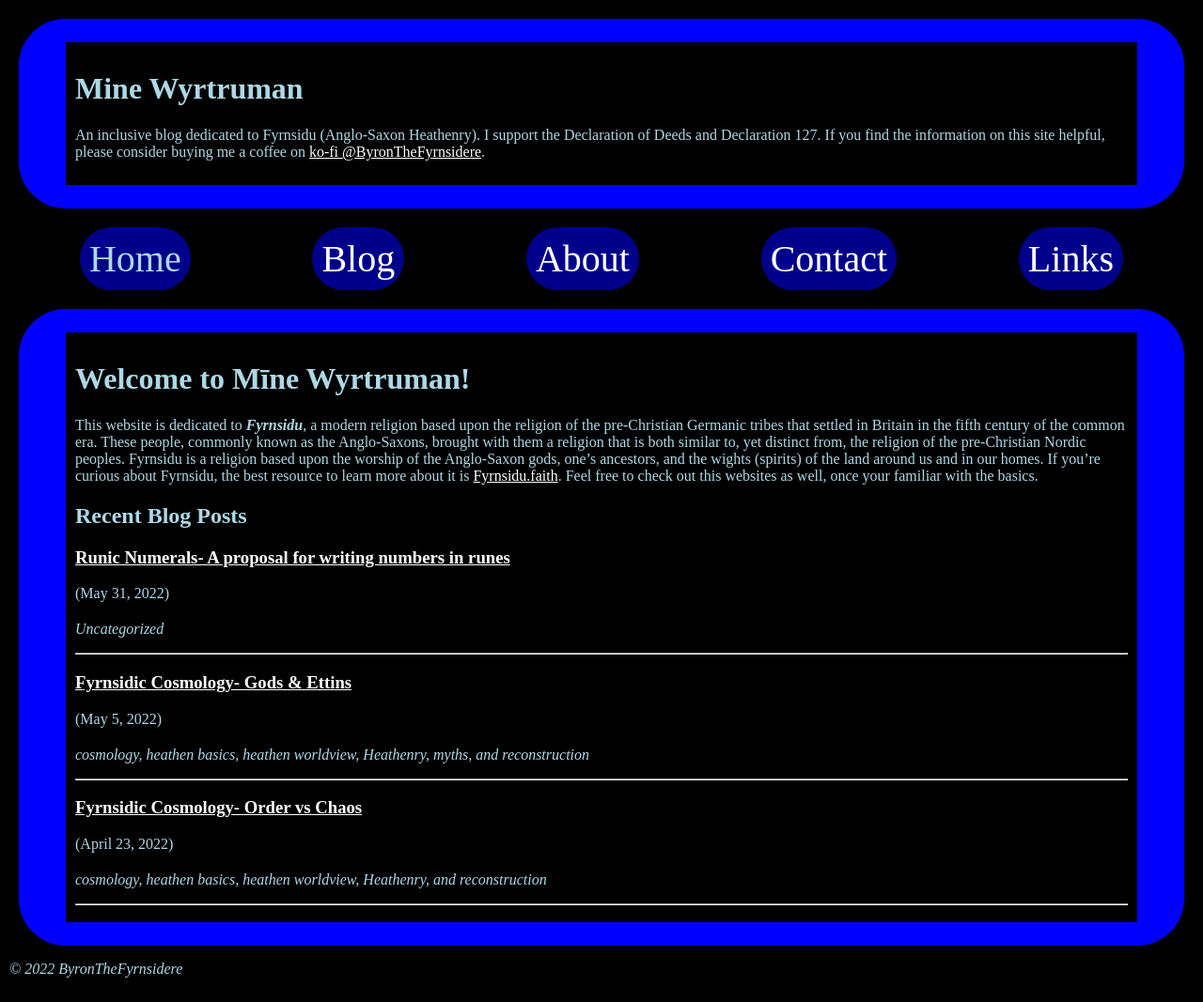
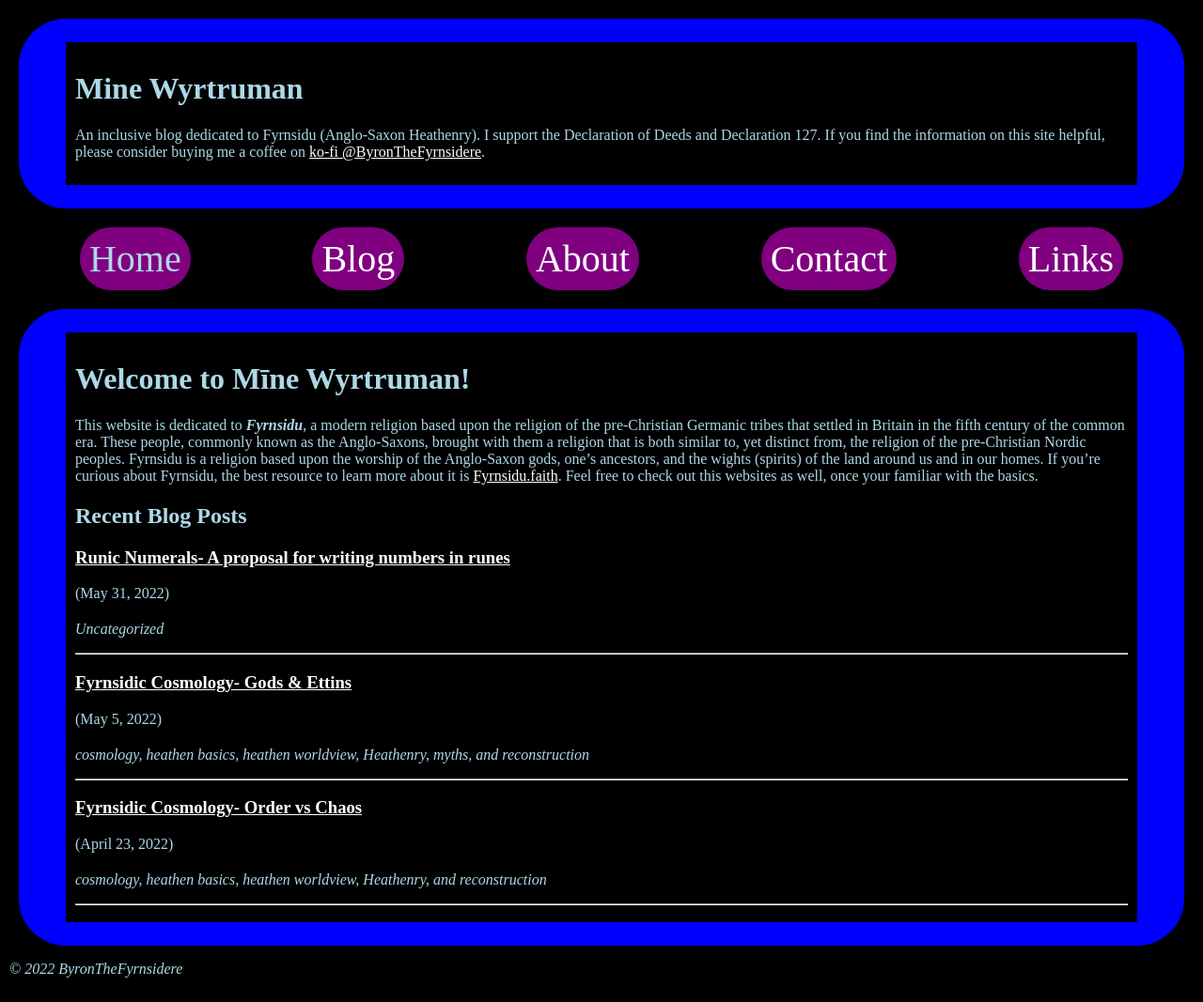
Before and after one commit to byronpendason/byronpendason.github.io, a Jekyll site: the page built from index.md, in a window 1280 px wide. Shown: the whole page at 94% size. Built offline with Jekyll 4.4.1, drawn with Linux system fonts in a browser that asks for light colours; our own code applies the rules of GitHub Pages for plain Markdown files; comment, search, counter and statistics services are not loaded.

Commit message:
Update default.html

```diff
--- a/_layouts/default.html
+++ b/_layouts/default.html
@@ -33,7 +33,7 @@
         margin-left: auto;
         margin-right: auto;
         padding: 10px;
-        background-color: darkblue;
+        background-color: purple;
         color: black;
         border-radius: 50px;
       }
```
